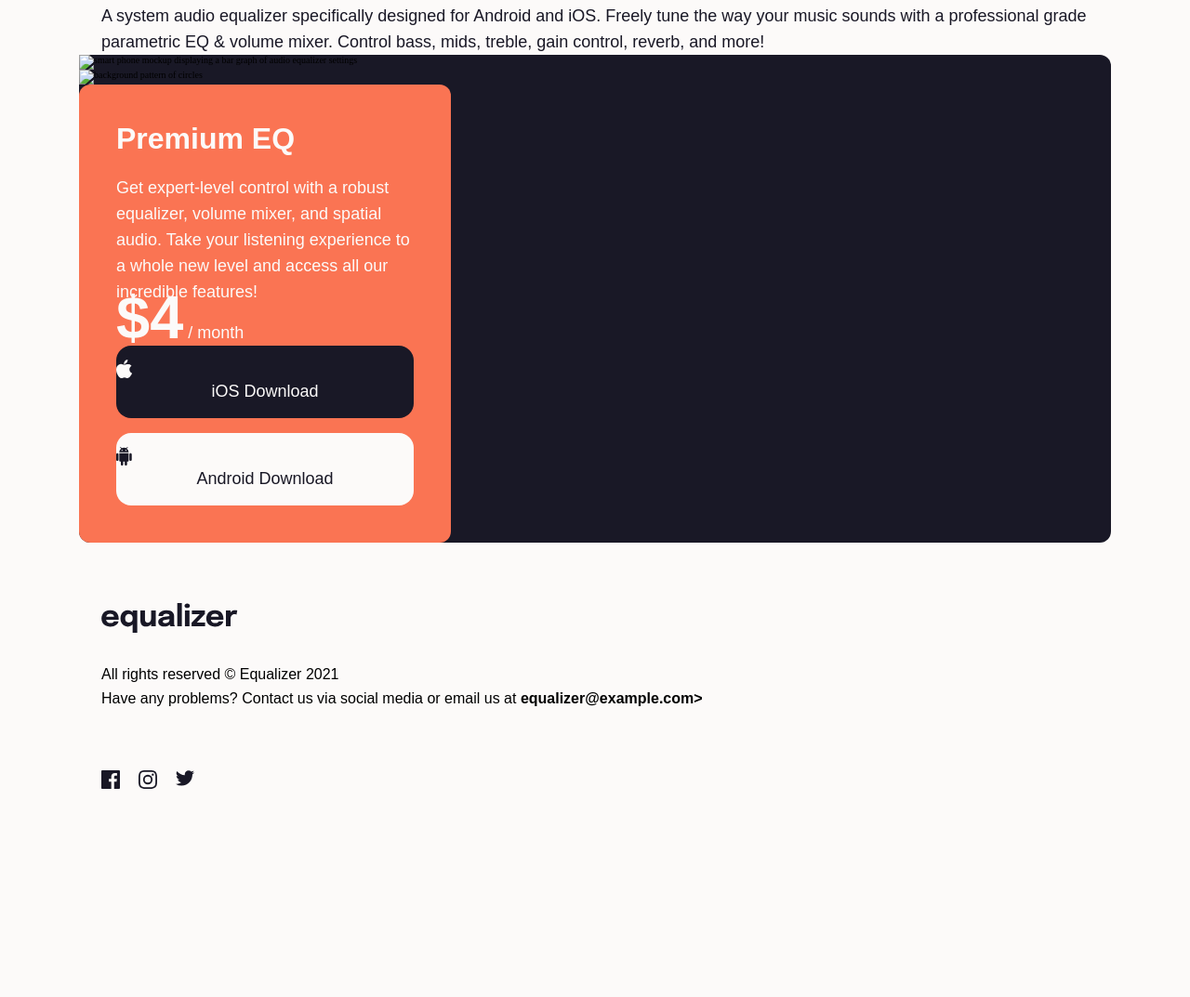
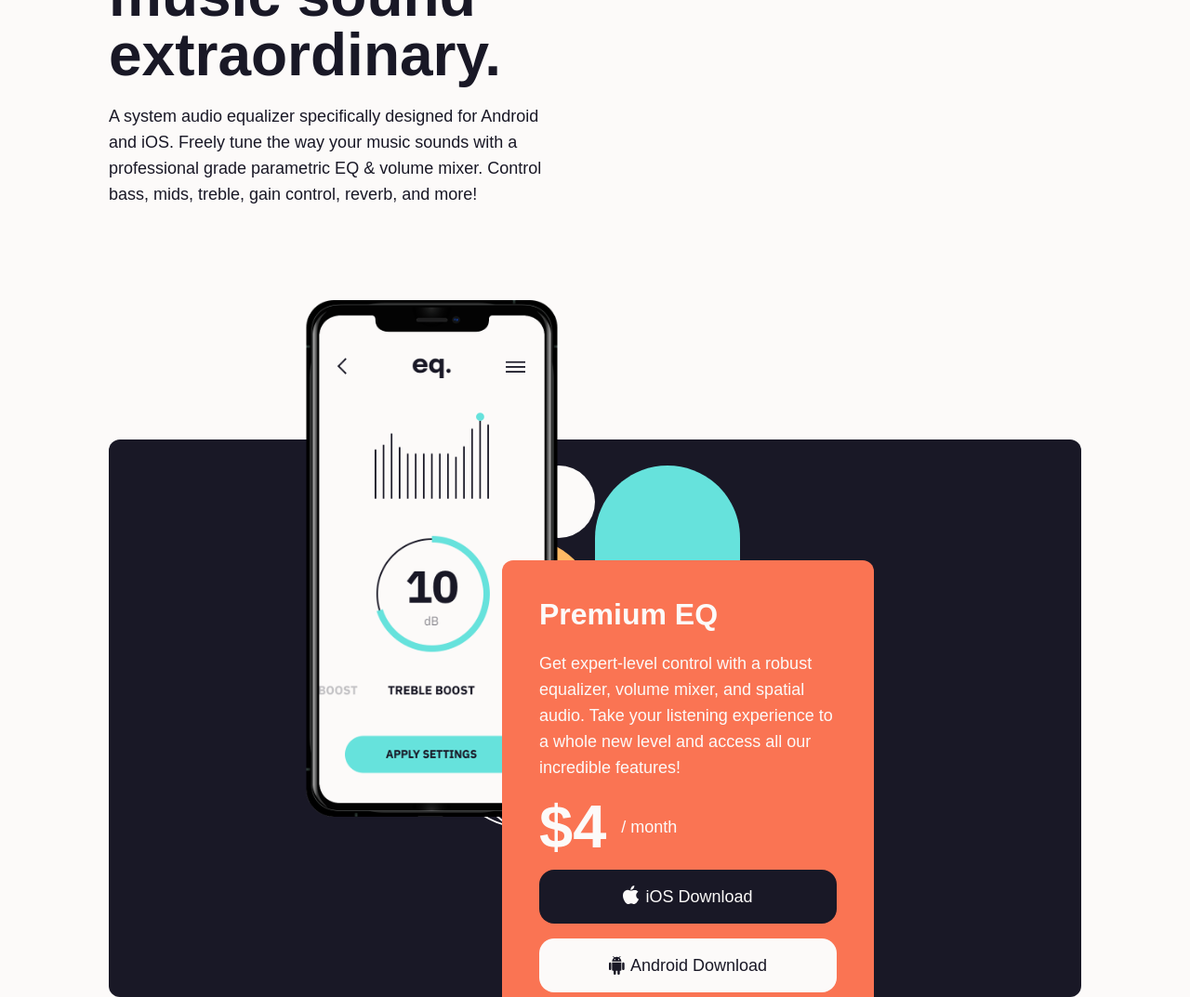
Before and after one commit to jtlfoo/equalizer-landing-page, a plain HTML site: page index.html in a window 1280 px wide. Shown: the part 258-1331 px from the top of the page at 93% size. Before the commit the page ends 1203 px from the top, so only its background shows below. Drawn offline with Linux system fonts and the light colour scheme.

Commit message:
completed the layout of content, pending bg-patterns. Can improve layout with container queries.

```diff
--- a/index.html
+++ b/index.html
@@ -21,33 +21,47 @@
 	</header>
 	<main>
 		<section>
-			<div class="hero hero__text-wrapper">
+			<div class="hero">
+				<div class="hero__bg-wrapper">
+					<picture class="hero__bg absolute">
+						<source srcset="assets/bg-main-mobile.png" media="(max-width: 767px)" type="">
+						<source srcset="assets/bg-main-tablet.png" media="(min-width: 768px)" type="">
+						<source srcset="assets/bg-main-desktop.png" media="(min-width: 769px)" type="">
+					</picture>
+				</div>
+				<div class="hero hero__text-wrapper relative">
 					<h1 class="hero__h1 text-dark">We make your music sound extraordinary.</h1>
-				<p class="hero__p text-dark">A system audio equalizer specifically designed for Android and iOS. Freely tune the
+					<p class="hero__p text-dark">A system audio equalizer specifically designed for Android and iOS. Freely tune
+						the
 						way your music sounds with a professional grade parametric EQ & volume mixer. Control
 						bass, mids, treble, gain control, reverb, and more!</p>
+				</div>
 			</div>
 		</section>
 		<section>
 			<div class="ss1 ss1__wrapper bg-dark">
-				<img class="ss1__mockup" src="" alt="smart phone mockup displaying a bar graph of audio equalizer settings">
-				<img class="ss1__bg-pattern" src="" alt="background pattern of circles">
+				<img class="ss1__mockup absolute" src="assets/illustration-app.png" alt="phone mockup with volume equalizer">
+				<img class="ss1__bg-pattern absolute" src="assets/bg-pattern-2.svg" alt="background pattern of circles">
 				<div class="card card__text-wrapper bg-warm">
 					<h2 class="ss1__h2 text-light">Premium EQ</h2>
 					<p class="ss1__p text-light">Get expert-level control with a robust equalizer, volume mixer, and spatial
 						audio. Take
 						your listening experience to a whole new level and access all our incredible features!</p>
-					<div class="ss1__price-wrapper flex flex-row align-center">
-						<p class="ss1__p text-light"><span class="fw-700 fs-65">$4</span> / month</p>
+					<div class="ss1__price-wrapper flex align-center gap-16">
+						<p class="ss1__p text-light fw-700 fs-65">$4</p>
+						<p class="ss1__p text-light"> / month</p>
+						</p>
 					</div>
 					<div class="flex flex-column button__wrapper flow-16">
-						<button class="button bg-dark"><a href="" class="text-light"><svg width="18" height="20"
+						<button class="button bg-dark"><a href=""
+								class="text-light flex flex-row gap-6 justify-center align-center"><svg width="18" height="25"
 									xmlns="http://www.w3.org/2000/svg">
 									<path
 										d="M12.683 4.681c1.359 0 2.798.745 3.821 2.029-3.356 1.851-2.812 6.674.58 7.965-.467 1.04-.69 1.504-1.292 2.425-.839 1.285-2.02 2.886-3.486 2.897-1.302.014-1.637-.852-3.403-.842-1.766.009-2.134.857-3.437.845C4 19.987 2.88 18.542 2.042 17.257-.302 13.667-.549 9.45.897 7.207c1.029-1.592 2.651-2.523 4.175-2.523 1.551 0 2.527.856 3.812.856 1.247 0 2.005-.859 3.8-.859ZM12.291 0c.178 1.215-.315 2.405-.968 3.246-.697.904-1.901 1.603-3.066 1.566-.213-1.163.332-2.36.995-3.167C9.978.756 11.224.074 12.291 0Z"
 										fill="#FCFAF9" />
 								</svg> iOS Download</a></button>
-						<button class="button bg-light"><a href="" class="text-dark"><svg width="17" height="20"
+						<button class="button bg-light"><a href=""
+								class="text-dark flex flex-row gap-6 justify-center align-center"><svg width="17" height="20"
 									xmlns="http://www.w3.org/2000/svg">
 									<path
 										d="M13.362 6.638v8.35c0 .502-.334.836-.836.836h-.836v2.924c0 .669-.583 1.252-1.251 1.252-.67 0-1.252-.583-1.252-1.252v-2.924H7.515v2.924c0 .669-.583 1.252-1.252 1.252s-1.252-.583-1.252-1.252v-2.924h-.836c-.501 0-.836-.334-.836-.835v-8.35h10.023Zm2.088 0c.669 0 1.252.586 1.252 1.251v5.848c0 .668-.583 1.252-1.252 1.252s-1.252-.584-1.252-1.252V7.889c0-.665.583-1.25 1.252-1.25Zm-14.198 0c.669 0 1.252.586 1.252 1.251v5.848c0 .668-.583 1.252-1.252 1.252S0 14.405 0 13.737V7.889c0-.665.583-1.25 1.252-1.25ZM11.776.126a.4.4 0 0 1 .583 0 .401.401 0 0 1 0 .583l-1.085 1.084c.35.234.667.52.942.846.66.782 1.081 1.8 1.139 2.902l.002.034c.003.075.005.15.005.227H3.34c0-.076.002-.152.006-.227l.002-.034a4.908 4.908 0 0 1 1.138-2.902 4.52 4.52 0 0 1 .942-.846L4.343.71a.4.4 0 0 1 0-.583.4.4 0 0 1 .583 0l1.12 1.118.053.051c.664-.333 1.41-.499 2.24-.5h.024c.83.001 1.575.167 2.24.5l.052-.051ZM6.262 3.09a.626.626 0 1 0 0 1.252.626.626 0 0 0 0-1.252Zm4.178 0a.626.626 0 1 0 0 1.252.626.626 0 0 0 0-1.252Z"
@@ -60,12 +74,14 @@
 	</main>
 	<footer>
 		<div class="footer">
-			<div class="flex flex-between footer__wrapper">
+			<div class="footer__wrapper footer__flexbox-1">
+				<div class="footer__flexbox-2">
 					<div class="footer__logo"><img src="assets/logo.svg" alt=""></div>
 					<div class="footer__text-wrapper">
 						<p class="footer__p">All rights reserved © Equalizer 2021</p>
 						<p class="footer__p">Have any problems? Contact us via social media or email us at <span
-							class="fw-700">equalizer@example.com></span></p>
+								class="fw-700">equalizer@example.com</span></p>
+					</div>
 				</div>
 				<div class="social-icon__wrapper">
 					<a href="" class="social-icon"><svg width="20" height="20" xmlns="http://www.w3.org/2000/svg">
@@ -84,8 +100,6 @@
 								fill="#191826" />
 						</svg></a>
 				</div>
-			</div>
-		</div>
 	</footer>
 </body>
 
--- a/style.css
+++ b/style.css
@@ -35,6 +35,26 @@ a {
 
 .flex {
 	display: flex;
+}
+
+.gap-6 {
+	gap: 0.6rem;
+}
+
+.gap-16 {
+	gap: 1.6rem;
+}
+
+.block {
+	display: block;
+}
+
+.justify-center {
+	justify-content: center;
+}
+
+.align-center {
+	align-items: center;
 }
 
 .flex-column {
@@ -87,21 +107,57 @@ a {
 
 /* ================= ss-hero */
 
+.hero__text-wrapper {
+	padding: 0rem 2.4rem;
+	z-index: 1;
+}
+
 .hero__h1 {
 	font-size: 4rem;
 	line-height: 4.8rem;
 	margin-bottom: 2rem;
 }
 
+/* .hero__bg {
+	top: 0;
+	transform: translateX(40%);
+	z-index: 0;
+} */
+
+/* .hero__bg-wrapper picture {
+	position: fixed;
+	top: 0;
+	right: 0;
+	bottom: 0;
+	left: 0;
+	z-index: -1;
+	overflow: hidden;
+} */
+
+/* .hero__bg-wrapper img {
+	width: 100%;
+	height: 100%;
+} */
+
 /* ================= ss-1 */
 
 .ss1__wrapper {
 	border-radius: 12px;
+	position: relative;
+	z-index: -1;
+	margin-top: 15em;
 }
 
 .ss1 .card {
 	padding: 4rem;
 	border-radius: 1.2rem;
+	max-width: 400px;
+	position: relative;
+	margin-bottom: 40em;
+	top: 40em;
+	z-index: 3;
+	left: 50%;
+	transform: translatex(-50%);
 }
 
 .ss1__h2 {
@@ -113,12 +169,39 @@ a {
 	margin-block-start: 1.6rem;
 }
 
+.ss1__price-wrapper {
+	margin: 3.6rem 0rem 3.2rem 0rem;
+}
+
+.ss1__bg-pattern {
+	left: 50%;
+	width: 80%;
+	transform: translateX(-50%);
+	z-index: 1;
+	max-width: 312px;
+}
+.ss1__mockup {
+	left: 50%;
+	width: 60%;
+	top: -10em;
+	transform: translateX(-50%);
+	z-index: 2;
+	max-width: 270px;
+}
+
 /* ================= footer */
 
 .footer__wrapper {
-	flex-direction: column;
 	gap: 3.2rem;
-	padding: 6.4rem 0rem;
+	padding: 6.4rem 2.4rem;
+}
+
+.footer__text-wrapper {
+	max-width: 366px;
+}
+
+.footer__logo {
+	margin-bottom: 3.2rem;
 }
 
 .social-icon__wrapper {
@@ -137,14 +220,6 @@ a {
 
 .nav {
 	padding: 4rem 2.4rem;
-}
-
-.hero {
-	padding: 0rem 2.4rem;
-}
-
-.footer__wrapper {
-	padding: 6.4rem 2.4rem;
 }
 
 /* ================ media queries */
@@ -166,13 +241,56 @@ a {
 		font-size: 1.8rem;
 	}
 
-	.ss1 .card {
-		max-width: 400px;
-	}
-
 	body {
 		max-width: 1110px;
 		margin-inline: auto;
+	}
+
+	.hero__text-wrapper {
+		max-width: 560px;
+	}
+
+	.ss1__wrapper {
+		height: 600px;
+		margin: 0 3.2rem;
+		margin-top: 25rem;
+	}
+
+	.ss1__bg-pattern {
+		top: -50px;
+	}
+
+	.ss1__mockup {
+		left: 50%;
+		transform: translatex(-115%);
+		top: -15em;
+	}
+
+	.ss1 .card {
+		transform: translatex(-25%);
+		left: 50%;
+		top: 13em;
+	}
+
+	.nav,
+	.hero__text-wrapper,
+	.footer__wrapper {
+		padding: 6.2rem 3.2rem 0rem 3.2rem;
+	}
+
+	.footer__wrapper {
+		margin-top: 6.8rem;
+	}
+
+	.footer__flexbox-1 {
+		display: flex;
+		justify-content: space-between;
+		align-items: end;
+	}
+
+	.footer__flexbox-2 {
+		display: flex;
+		flex-direction: column;
 	}
 }
 
@@ -189,8 +307,33 @@ a {
 		font-size: 2rem;
 	}
 
+	.hero__text-wrapper {
+		max-width: 1000px;
+	}
+
+	.hero__p {
+		max-width: 75ch;
+	}
+
+	.ss1__mockup {
+		left: 50%;
+		transform: translatex(-128%);
+		top: -18em;
+		max-width: 280px;
+	}
+
 	.ss1 .card {
-		max-width: 446px;
-		padding: 5.8rem 5.8rem 5.8rem 4.8rem;
+		transform: translatex(16%);
+		left: 50%;
+		top: 7em;
+	}
+
+	.footer__wrapper {
+		margin-top: 8rem;
+	}
+
+	.footer__flexbox-2 {
+		flex-direction: row;
+		gap: 14rem;
 	}
 }
```
Lines whose indentation alone changed are shown as unchanged.
